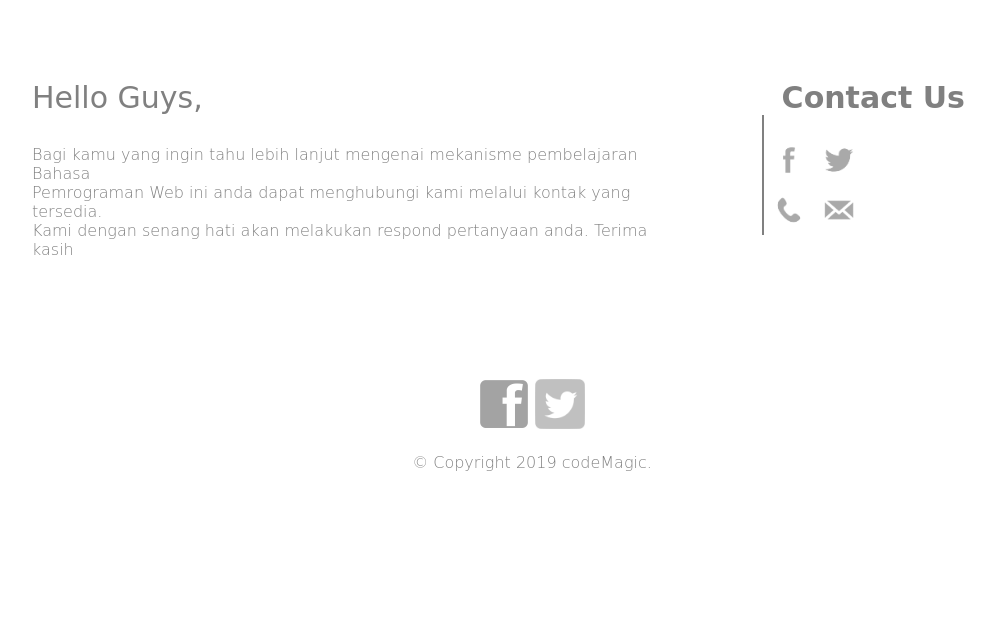
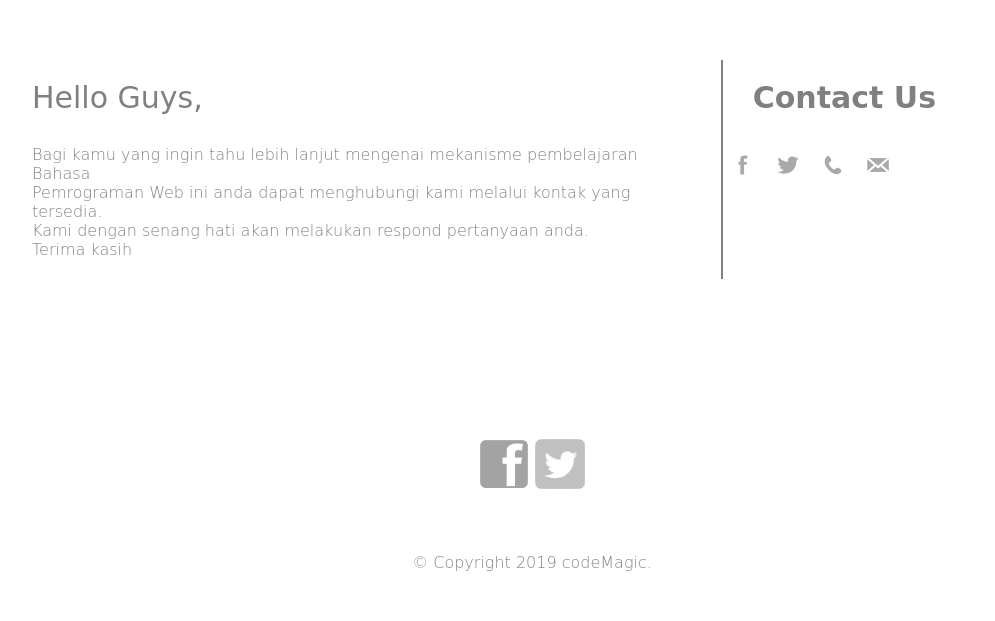
Before and after one commit to arifdestro/ProyekPendaftaran, a PHP site: page /contact.html in a window 1280 px wide. Shown: the part 111-732 px from the top of the page, without its empty margins (108-1103 px from the left). Run offline with PHP 8.4, Linux system fonts and the light colour scheme; some web fonts are replaced.

Commit message:
mengubah tugas 3

```diff
--- a/E41181641-SalmaFarhani/tugas3/contact.html
+++ b/E41181641-SalmaFarhani/tugas3/contact.html
@@ -11,7 +11,7 @@
 
 <body>
     <header>
-        <a href="index.html" id="logo">
+        <a href="home.html" id="logo">
             <h1>
                 Hello World
             </h1>
@@ -22,39 +22,30 @@
 
         <nav>
             <ul>
-                <li><a href="index.html">Home</a></li>
-                <li><a href="index2.html">About</a></li>
-                <li><a href="#">Contact</a></li>
+                <li><a href="home.html">Home</a></li>
+                <li><a href="about.html">About</a></li>
+                <li><a href="contact">Contact</a></li>
             </ul>
         </nav>
     </header>
 
     <!-- ini bagian utama -->
-    <section>
+    <section id="contact1">
         <div class="container-contact">
 
-        <div class="service">
+            <div class="service">
         <h1>Hello Guys,</h1>
         <p>Bagi kamu yang ingin tahu lebih lanjut mengenai mekanisme pembelajaran Bahasa <br>
            Pemrograman Web ini anda dapat menghubungi kami melalui kontak yang tersedia.<br>
            Kami dengan senang hati akan melakukan respond pertanyaan anda. Terima kasih </p>
-        </div>
+            </div>
         <div class="contact">
             <h1>Contact Us</h1>
             <div class="cp">
-            <ul id="bla">
-                <li>
-                    <img src="img/facebook.png" alt="facebook">
-                </li>
-                <li>
-                    <img src="img/tweet.png" alt="twitter">
-                </li>
-                <li><img src="img/phone.png" alt="telphone">
-                </li>
-                <li>
-                    <img src="img/mail.png" alt="email">
-                </li>
-            </ul>
+            <img src="img/facebook.png" alt="facebook">
+            <img src="img/tweet.png" alt="twitter">
+            <img src="img/phone.png" alt="telphone">
+            <img src="img/mail.png" alt="email">
         </div>
         </div>
         </div>
--- a/E41181641-SalmaFarhani/tugas3/style.css
+++ b/E41181641-SalmaFarhani/tugas3/style.css
@@ -43,7 +43,6 @@ header a {
     color: #fff;
     padding: 20px;
 }
-
 .container {
     text-align: center;
     padding: 20px;
@@ -96,11 +95,12 @@ header a {
     margin: 10px 10px 10px 50px;
 }
 .container-contact{
-    width: auto;
-    margin: 40px 100px;
+    margin: 40px 20px 40px 100px;
     padding: 20px;
     display: flex;
     overflow: hidden;
+    width: auto;
+
  }
  .service h1{
     padding: 10px;
@@ -113,43 +113,52 @@ header a {
     margin: 10px 50px 10px 10px;
  }
  .contact{
+     width: 40%;
+     float: left;
+     margin-left: 20px;
+     border-left: 2px solid grey;
+
+ }
+ .cp{
      width: 300px;
-     margin-left: 20px;
- }
- .contact .cp{
-     width: 100px;
-     display: inline-block;
-
-    }
- .cp{
-     width: 50px;
-     border-left: 2px solid gray
+     margin-top: 30px;
+     /* border-left: 2px solid gray; */
+     /* border: 2px solid springgreen;
+      */
     }
     .contact h1{
         margin-top: 20px;
-        margin-left: 20px;
+        margin-left: 30px;
         font-size: 30px;
     }
  .cp ul li {
      margin-top: 20px;
      list-style-type: none;
+     display: flex;
+
     }
  .cp img{
-    width: 40px;
-    float: left;
+     /* float: left; */
     padding: 5px;
+    width: 30px;
+    /* border: 2px solid hotpink; */
+
      }
 footer {
     text-align: center;
-    padding: 20px;
+    padding: 50px;
 }
 
 .social {
-    padding: 20px;
+    padding: 50px;
+
 }
 
 .social li{
+
     display: inline-block;
+    /* padding: 50px; */
+    margin-bottom: 10px;
 }
 
 .social img {
```
